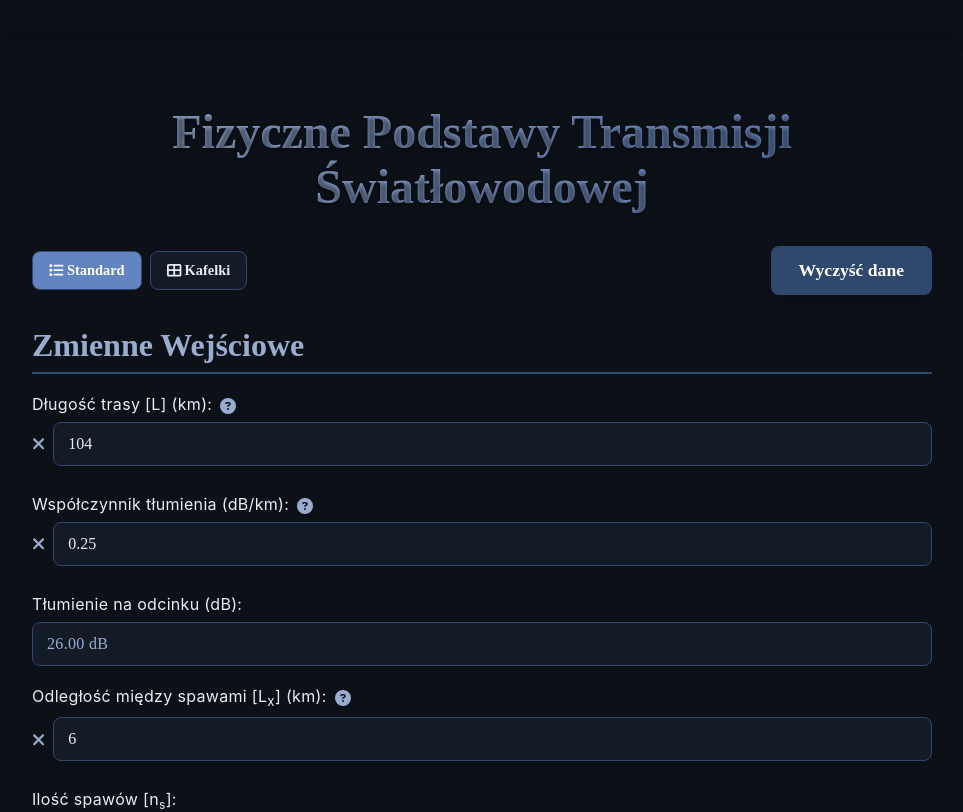
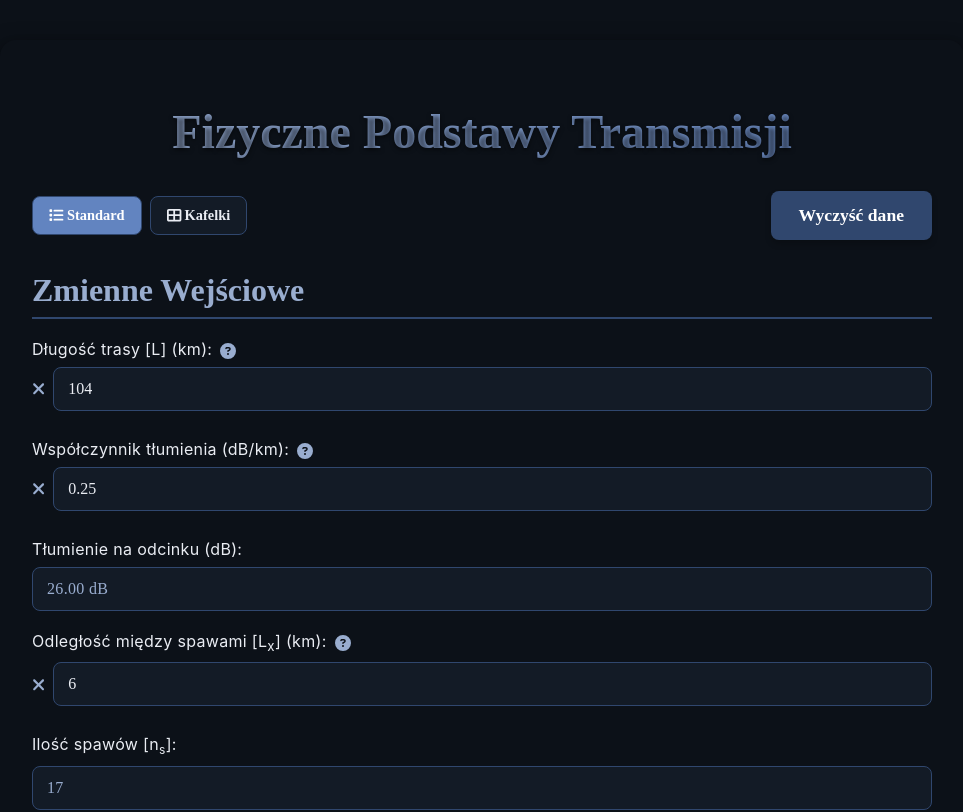
Before and after one commit to frogalo/transmision, a React (Create React App) app: page / in a window 1280 px wide. Shown: the top 812 px of the page, without its empty margins (158-1121 px from the left). Built offline with nearby package versions, Linux system fonts and the light colour scheme; a web font is replaced by a local one.

Commit message:
title fix

```diff
--- a/src/App.js
+++ b/src/App.js
@@ -30,7 +30,7 @@ const App = () => {
     return (
         <>
             <Container layout={layout}>
-                <Header>Fizyczne Podstawy Transmisji Światłowodowej</Header>
+                <Header>Fizyczne Podstawy Transmisji</Header>
 
                 <ControlsContainer>
                     <LayoutButtonGroup>
```
